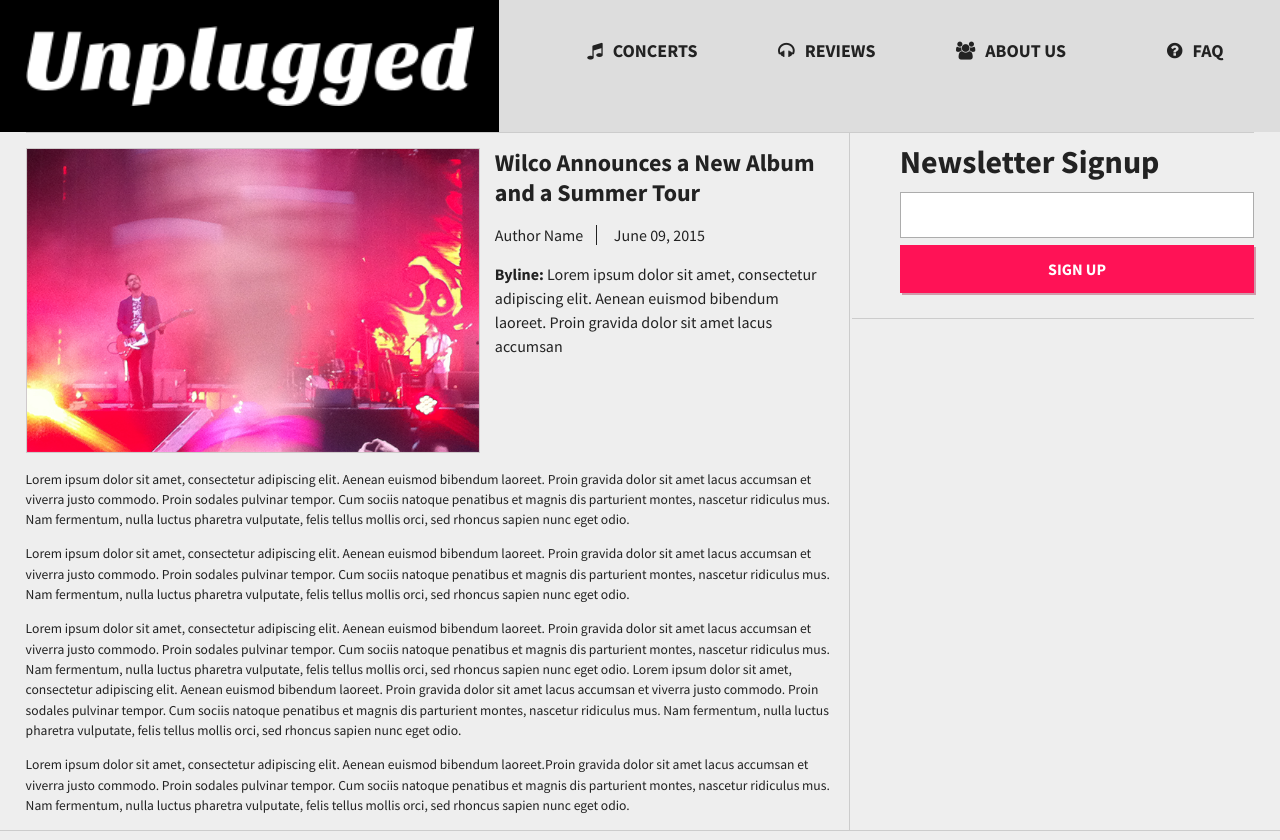
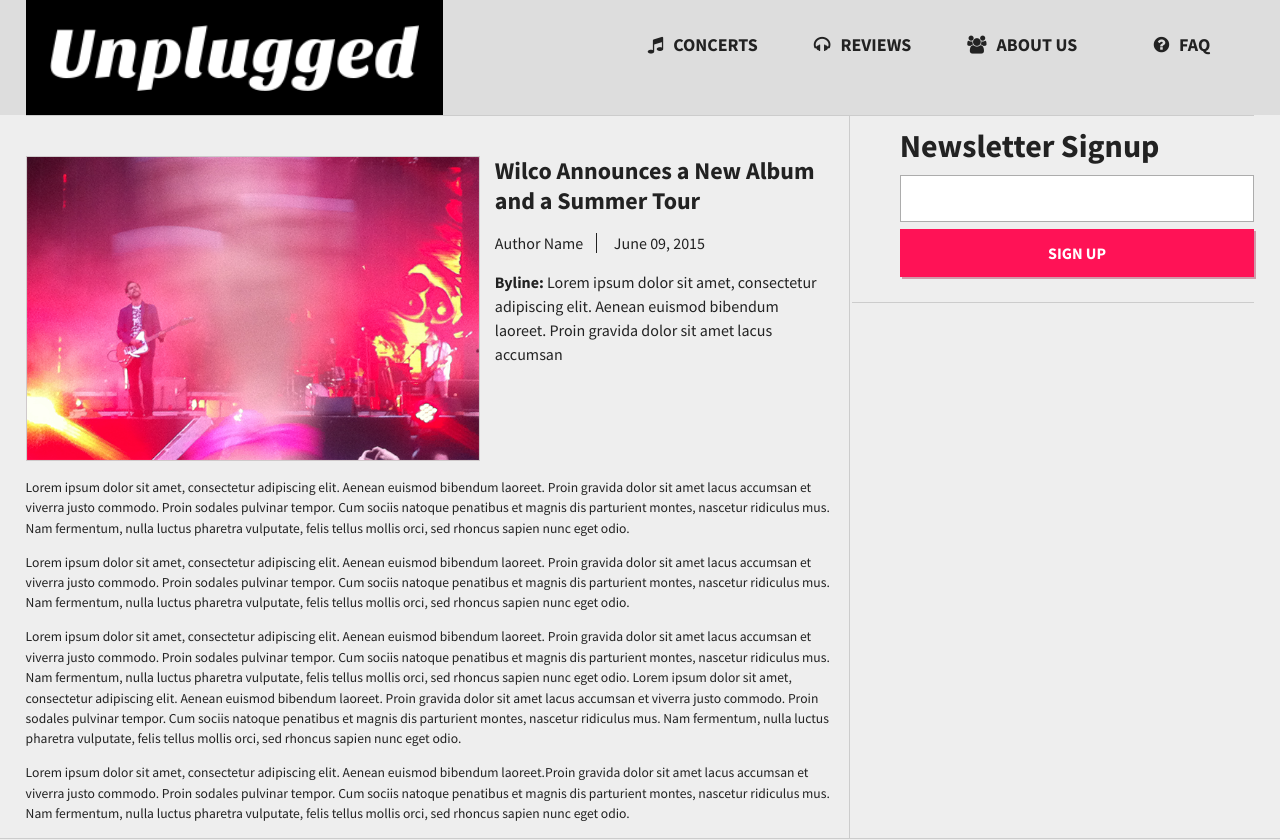
Before and after one commit to vtbookworm/vickigreer-website, a plain HTML site: page unplugged/news/news-detail.html in a window 1280 px wide. Shown: the top 840 px of the page. Drawn offline with nearby package versions, Linux system fonts and the light colour scheme.

Commit message:
Nav bar styling updates

```diff
--- a/unplugged/css/main.css
+++ b/unplugged/css/main.css
@@ -280,6 +280,8 @@ header {
 }
 
 #logo img{
+	width: 75%;
+	padding: 0 12%;
 
 }
 
@@ -307,6 +309,10 @@ nav ul li a {
 
 nav i {
     padding-right: 10px;
+}
+
+#nav-spacer {
+	display: none;
 }
 
 .active-menu {
@@ -955,24 +961,27 @@ footer {
     /*  Tablet Styles  */
 
     .main-header {
-        width: 100%;
-        padding: 0;
+        width: 96%;
+        padding: 0 2%;
         margin: auto;
     }
 
     #logo {
-        width: 35%;
+        width: 30%;
         float: left;
         padding: 2%;
     }
 
     #logo img{
+		width: 100%;
+		padding: 0;
 
     }
 
     nav {
-        width: 60%;
+        width: 65%;
         float: right;
+		margin-bottom: 0;
     }
 
 	#wrapper {
@@ -994,6 +1003,7 @@ footer {
 
     nav ul {
         margin-left: 0;
+		/* min-height: 75px; */
     }
 
     nav ul li {
@@ -1195,6 +1205,9 @@ footer {
     /* ========================
        Detailed Content
        ======================== */
+	.detailed-content {
+		padding-top: 1%;
+	}
 
     .detailed-content .reviews-img, .news-img {
         clear: both;
@@ -1389,25 +1402,72 @@ footer {
       ============================== */
 
     nav {
-        margin-bottom: 2%;
-    }
+        /* margin-bottom: 2%; */
+    }
+
+	/* nav ul {
+    	min-height: 80px;
+    }
+	*/
 
 	nav ul li {
-        margin: 1%;
+        /* margin: 1%; */
 		font-size: 1em;
     }
 
-    nav ul li:first-child {
-        margin-left: 5%;
-    }
-
-	nav ul li a {
+    nav ul li a {
 		font-size: 1em;
 	}
 
     nav i {
         padding: 0 10px 0 15px;
     }
+
+	#nav-spacer {
+		display: inline;
+		-webkit-box-flex: 1;
+		-moz-box-flex: 1;
+		-webkit-flex: 1;
+		-ms-flex: 1;
+		flex: 1;
+		-webkit-box-ordinal-group: 1;
+		-moz-box-ordinal-group: 1;
+		-ms-flex-order: 1;
+		-webkit-order: 1;
+		order: 1;
+	}
+
+	#nav-concerts {
+		-webkit-box-ordinal-group: 2;
+		-moz-box-ordinal-group: 2;
+		-ms-flex-order: 2;
+		-webkit-order: 2;
+		order: 2;
+	}
+
+	#nav-reviews {
+		-webkit-box-ordinal-group: 3;
+		-moz-box-ordinal-group: 3;
+		-ms-flex-order: 3;
+		-webkit-order: 3;
+		order: 3;
+	}
+
+	#nav-about {
+		-webkit-box-ordinal-group: 4;
+		-moz-box-ordinal-group: 4;
+		-ms-flex-order: 4;
+		-webkit-order: 4;
+		order: 4;
+	}
+
+	#nav-faq {
+		-webkit-box-ordinal-group: 5;
+		-moz-box-ordinal-group: 5;
+		-ms-flex-order: 5;
+		-webkit-order: 5;
+		order: 5;
+	}
 
     .top-story {
         clear: both;
@@ -1500,8 +1560,11 @@ footer {
     }
 
 	/* ==============================
-	   Detailled content
+	   Detailed content
 	   ============================== */
+	.detailed-content {
+		padding-top: 2%;
+	}
 
      .news-img, .reviews-img {
          width: 55%;
@@ -1622,6 +1685,10 @@ footer {
    /* ==============================
       nav
       ============================== */
+	/* nav ul {
+		min-height: 105px;
+	}
+	*/
 
     nav ul li {
 /*        margin: 1%; */
@@ -1629,6 +1696,30 @@ footer {
 
 	nav ul li a {
 		font-size: 1.125em;
+	}
+}
+
+/* ==========================================================================
+   SPECIFIC HACKS FOR MICROSOFT EDGE.
+   These examples override the primary styles.
+   Modify as content requires.
+   ========================================================================== */
+
+@supports (-ms-ime-align:auto) {
+	@media screen and (min-width:768px) {
+		nav ul {
+			min-height: 75px;
+		}
+	}
+	@media screen and (min-width:940px) {
+		nav ul {
+			min-height: 80px;
+		}
+	}
+	@media screen and (min-width:1250px) {
+		nav ul {
+			min-height: 105px;
+		}
 	}
 }
 
--- a/unplugged/news/news-detail.html
+++ b/unplugged/news/news-detail.html
@@ -34,7 +34,10 @@
                 </a>
             </h1>
             <nav>
+				<!-- wrapper for flexbox used at screen widths > 767px -->
                 <ul id="wrapper">
+					<!-- empty container used to space the items appropriately for screen widths > 940px -->
+					<li id="nav-spacer"></li>
                     <li id="nav-concerts"><a href="../concerts/index.html"><i class="fa fa-music"></i>Concerts</a></li>
                     <li id="nav-reviews"><a href="../reviews/index.html"><i class="fa fa-headphones"></i>Reviews</a></li>
                     <li id="nav-about"><a href="../about/index.html"><i class="fa fa-users"></i>About Us</a></li>
```
Also changed, not shown: unplugged/about/faq.html (+3 -0 lines), unplugged/about/index.html (+3 -0 lines), unplugged/concerts/index.html (+3 -0 lines), unplugged/index.html (+3 -0 lines), unplugged/reviews/index.html (+3 -0 lines), unplugged/reviews/reviews-detail.html (+3 -0 lines).
